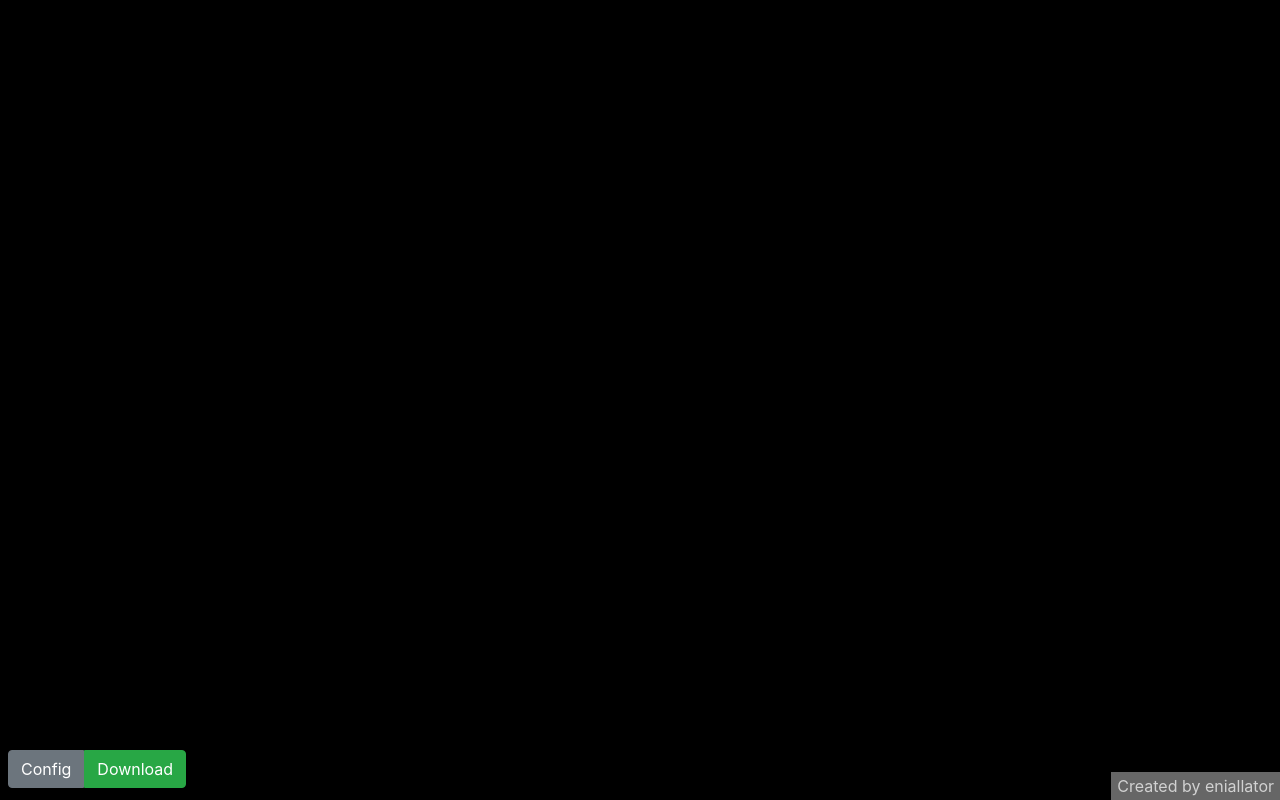
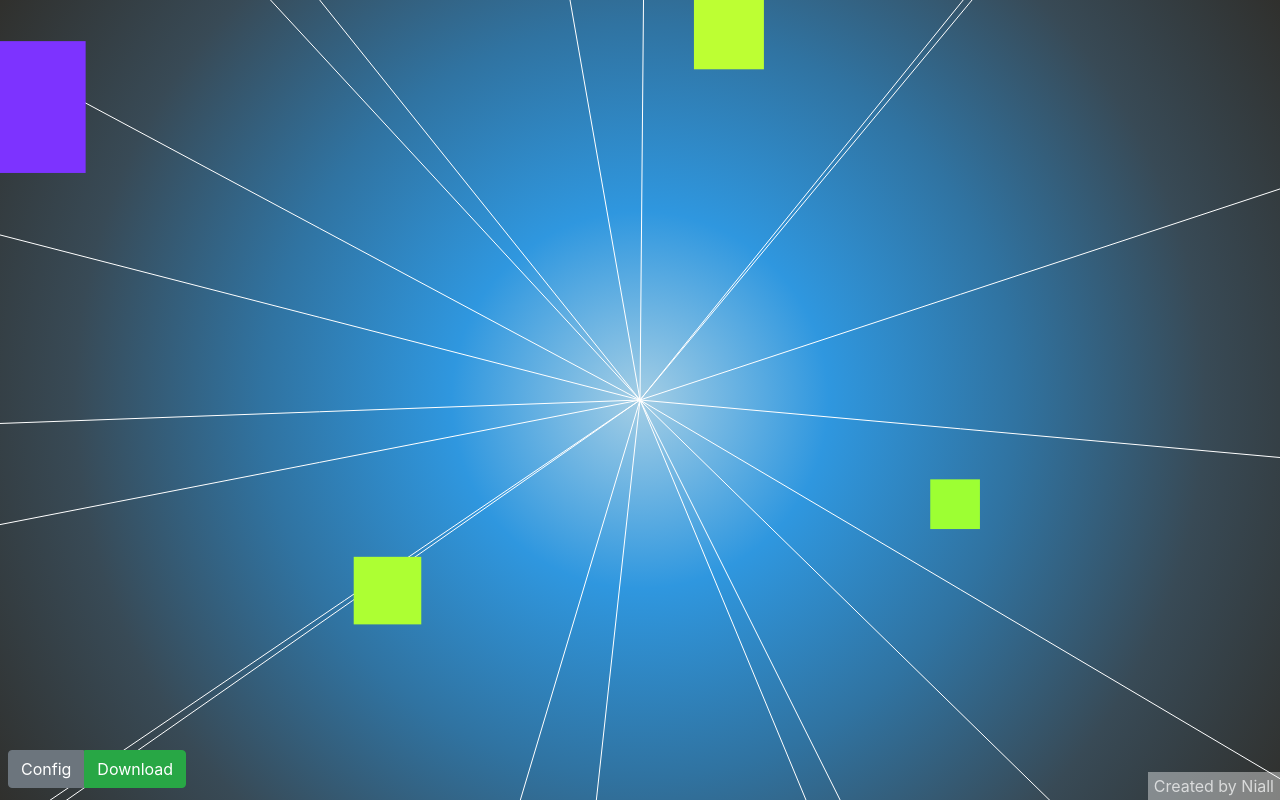
Before and after one commit to eniallator/Falling-Coloured-Rectangles, a plain HTML site: page index.html in a window 1280 px wide. Drawn offline with nearby package versions, Linux system fonts and the light colour scheme; animation ran at ten frames a second.

Commit message:
Implemented the art

```diff
--- a/config.json
+++ b/config.json
@@ -1,82 +1,93 @@
 [
     {
-        "id": "example-checkbox",
-        "label": "Example Checkbox",
-        "type": "checkbox",
-        "tooltip": "Example tooltip",
-        "default": true
-    },
-    {
-        "id": "example-range",
-        "label": "Example Range",
-        "type": "range",
-        "default": 5,
+        "id": "num-lines",
+        "label": "Number of center lines",
+        "type": "number",
+        "default": 20,
         "attrs": {
-            "min": 1,
-            "max": 10,
-            "step": 0.5
+            "min": 0,
+            "max": 100
         }
     },
     {
-        "id": "example-number",
-        "label": "Example Number",
-        "type": "number",
-        "default": 5,
+        "id": "line-rotation-speed",
+        "label": "Line Rotation Speed",
+        "type": "range",
+        "default": 0.0001,
         "attrs": {
-            "min": 1,
-            "max": 10
+            "min": 0,
+            "max": 0.0005,
+            "step": 0.00001
         }
     },
     {
-        "id": "example-colour",
-        "label": "Example Colour",
-        "type": "color",
-        "default": "FF5A5F"
-    },
-    {
-        "id": "example-button",
-        "text": "Example Button",
-        "type": "button"
-    },
-    {
-        "id": "example-text",
-        "label": "Example Text",
-        "type": "text",
-        "default": "Hello",
+        "id": "num-rects",
+        "label": "Number of Coloured Rectangles",
+        "type": "number",
+        "default": 10,
         "attrs": {
-            "placeholder": "World!"
+            "min": 0,
+            "max": 30
         }
     },
     {
-        "id": "example-collection",
-        "label": "Example Collection",
+        "id": "rect-size",
+        "label": "Rectangle size",
+        "type": "number",
+        "default": 60,
+        "attrs": {
+            "min": 10,
+            "max": 250
+        }
+    },
+    {
+        "id": "rect-fall-speed",
+        "label": "Rectangle Fall Speed",
+        "type": "range",
+        "default": 0.0002,
+        "attrs": {
+            "min": 0.0001,
+            "max": 2,
+            "step": 0.001
+        }
+    },
+    {
+        "id": "rect-rotation-speed",
+        "label": "Rectangle Rotation Speed",
+        "type": "range",
+        "default": 0.0002,
+        "attrs": {
+            "min": 0,
+            "max": 0.0005,
+            "step": 0.00001
+        }
+    },
+    {
+        "id": "gradient-colours",
+        "label": "Gradient Colours",
         "type": "collection",
         "expandable": true,
         "fields": [
             {
-                "label": "Example Range Field",
-                "type": "range",
-                "initial": 2,
-                "attrs": {
-                    "min": 0,
-                    "max": 4,
-                    "step": 1
-                }
-            },
-            {
-                "label": "Example Checkbox Field",
-                "type": "checkbox",
-                "initial": false
+                "label": "Colour",
+                "type": "color"
             }
         ],
         "default": [
             [
-                4,
-                true
+                "A4CEE5"
             ],
             [
-                1,
-                false
+                "2F97DF"
+            ],
+            [
+                "3073A1"
+            ],
+            [
+                "384A56"
+            ],
+            [
+                "30302D"
             ]
         ]
     }
--- a/index.html
+++ b/index.html
@@ -14,7 +14,7 @@
 <body>
   <canvas></canvas>
   <div id="credit">
-    <a href="https://eniallator.com" target="_blank"><span>Created by eniallator</span></a>
+    <a href="https://eniallator.com" target="_blank"><span>Created by Niall</span></a>
   </div>
   <section id="parameter-config" class="dropup dropdown" aria-labelledby="config-dropdown-btn">
     <div class="overlay-btns">
--- a/index.js
+++ b/index.js
@@ -1,14 +1,80 @@
 ctx.fillStyle = "black";
 ctx.strokeStyle = "white";
 
+let gradient, center;
+const goldenRatio = (1 + Math.sqrt(5)) / 2;
+
 function draw() {
+  ctx.fillStyle = gradient ?? "black";
   ctx.fillRect(0, 0, canvas.width, canvas.height);
 
-  // Animation code
+  const numLines = paramConfig.getVal("num-lines");
+  const lineRotSpeed = paramConfig.getVal("line-rotation-speed");
+  const time = Date.now();
 
-  // requestAnimationFrame(draw);
+  ctx.fillStyle = "white";
+  ctx.strokeStyle = "white";
+  ctx.lineWidth = "10px";
+  for (let i = 0; i < numLines; i++) {
+    ctx.beginPath();
+    ctx.moveTo(center.x, center.y);
+    const bias = ((i + 1) * goldenRatio) % 2;
+    const sign = 2 * (i % 2) - 1;
+    const angle = (i / numLines) * 2 * Math.PI;
+    const point = center
+      .copy()
+      .add(center.copy().setAngle(sign * bias * lineRotSpeed * time + angle));
+
+    ctx.lineTo(point.x, point.y);
+    ctx.stroke();
+  }
+
+  const maxMagnitude = center.getMagnitude();
+  const numRects = paramConfig.getVal("num-rects");
+  const rectSize = paramConfig.getVal("rect-size");
+  const rectRotSpeed = paramConfig.getVal("rect-rotation-speed");
+  const rectFallSpeed = paramConfig.getVal("rect-fall-speed");
+
+  for (let i = 0; i < numRects; i++) {
+    const bias = 0.5 + (((i + 1) * goldenRatio) % 1);
+    const sign = 2 * (i % 2) - 1;
+    const angle = (i / numRects) * 2 * Math.PI;
+    const fallPercent = 1 - ((sign * bias * rectFallSpeed * time) % 1);
+    const rectPos = center.copy().add(
+      center
+        .copy()
+        .setAngle(sign * bias * rectRotSpeed * time + angle)
+        .setMagnitude(fallPercent * maxMagnitude)
+    );
+    const rectColour = ((((i / numRects) * time) / 80) * goldenRatio) % 360;
+    const sizeMultiplier =
+      bias * (((time / 10000) * goldenRatio) % 1) +
+      ((i / numRects) * Math.min(canvas.height, canvas.width)) / 1000;
+    const width = rectSize / 2 + rectSize * sizeMultiplier * fallPercent;
+    const height = rectSize / 2 + rectSize * sizeMultiplier * fallPercent;
+    ctx.fillStyle = `hsl(${rectColour}, 100%, 60%)`;
+    ctx.fillRect(rectPos.x - width / 2, rectPos.y - height / 2, width, height);
+  }
+
+  requestAnimationFrame(draw);
 }
 
-window.resizeCallback = draw;
+window.resizeCallback = () => {
+  center = new Vector(canvas.width / 2, canvas.height / 2);
+  gradient = ctx.createRadialGradient(
+    center.x,
+    center.y,
+    0,
+    center.x,
+    center.y,
+    center.getMagnitude()
+  );
+  paramConfig
+    .getVal("gradient-colours")
+    .forEach((colour, i, colours) =>
+      gradient.addColorStop(i / (colours.length - 1), `#${colour}`)
+    );
+  draw();
+};
 
-paramConfig.onLoad(draw);
+paramConfig.onLoad(window.resizeCallback);
```
